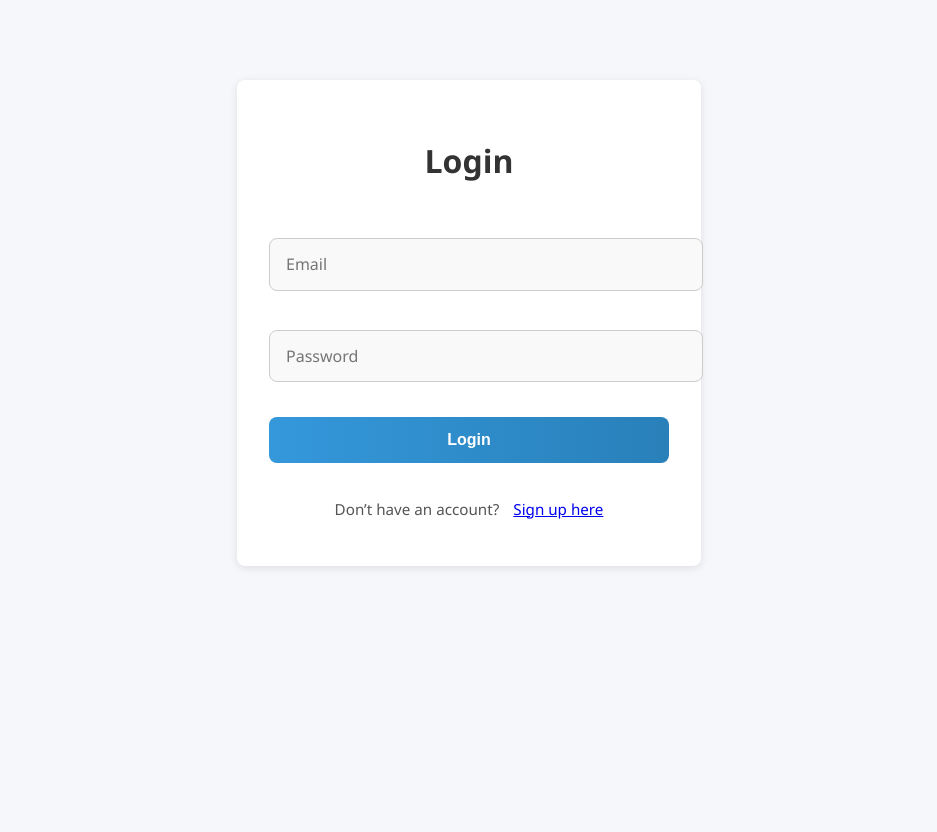
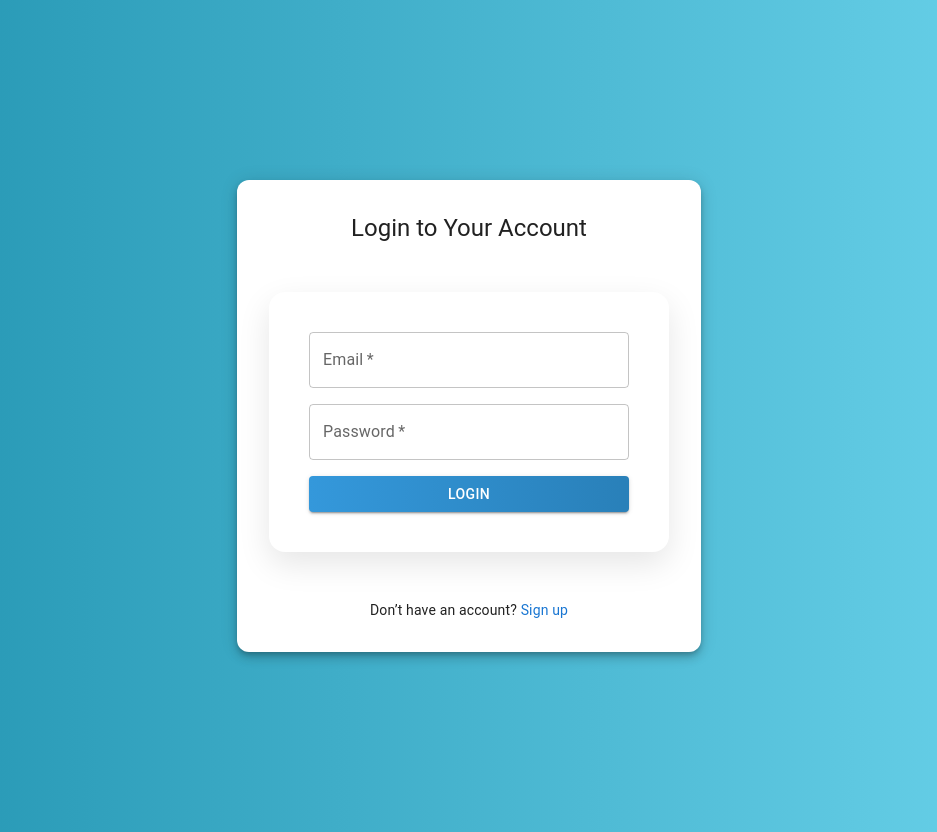
Before and after one commit to arunkashyap230/PersonalFinanceTracker, a React (Create React App) app in the folder frontend/: page /login in a window 1280 px wide. Shown: the whole page, without its empty margins (171-1108 px from the left). Before the commit the page ends 800 px from the top, so only its background shows below. Built offline with nearby package versions, Linux system fonts and the light colour scheme.

Commit message:
Login UI Changes

```diff
--- a/frontend/src/pages/LoginPage.jsx
+++ b/frontend/src/pages/LoginPage.jsx
@@ -1,65 +1,113 @@
 import React, { useState } from "react";
 import axios from "axios";
 import { useNavigate, Link } from "react-router-dom";
-import "./LoginPage.css";
+import {
+  TextField,
+  Button,
+  Typography,
+  Paper,
+  Box,
+  Stack,
+} from "@mui/material";
+import { motion } from "framer-motion";
 
 function LoginPage() {
   const [email, setEmail] = useState("");
   const [password, setPassword] = useState("");
-  const [loading, setLoading] = useState(false);
   const navigate = useNavigate();
+  const [error, setError] = useState("");
 
   const handleSubmit = async (e) => {
     e.preventDefault();
-    setLoading(true);
     try {
-      const res = await axios.post(
-        `${process.env.REACT_APP_BACKEND_URL}/api/auth/login`,
-        { email, password }
-      );
+      const res = await axios.post("http://localhost:5000/api/auth/login", {
+        email,
+        password,
+      });
       localStorage.setItem("token", res.data.token);
       navigate("/dashboard");
     } catch (err) {
-      alert(err?.response?.data?.message || "Login failed");
-    } finally {
-      setLoading(false);
+      setError("Invalid credentials. Please try again.");
     }
   };
 
   return (
-    <form onSubmit={handleSubmit} className="auth-container">
-      <h2>Login</h2>
+    <Box
+      component={motion.div}
+      initial={{ opacity: 0, scale: 0.9 }}
+      animate={{ opacity: 1, scale: 1 }}
+      transition={{ duration: 0.5 }}
+      sx={{
+        height: "100vh",
+        background: "linear-gradient(to right, #2193b0, #6dd5ed)",
+        display: "flex",
+        justifyContent: "center",
+        alignItems: "center",
+        p: 2,
+      }}
+    >
+      <Paper
+        elevation={6}
+        sx={{
+          p: 4,
+          maxWidth: 400,
+          width: "100%",
+          borderRadius: 3,
+          backgroundColor: "white",
+        }}
+        component={motion.div}
+        initial={{ y: 50, opacity: 0 }}
+        animate={{ y: 0, opacity: 1 }}
+        transition={{ delay: 0.3, duration: 0.5 }}
+      >
+        <Typography variant="h5" mb={2} align="center">
+          Login to Your Account
+        </Typography>
 
-      <input
+        <form onSubmit={handleSubmit}>
+          <Stack spacing={2}>
+            <TextField
+              label="Email"
+              variant="outlined"
+              fullWidth
               type="email"
               value={email}
               onChange={(e) => setEmail(e.target.value)}
-        placeholder="Email"
+              required
+            />
+            <TextField
+              label="Password"
+              variant="outlined"
+              fullWidth
+              type="password"
+              value={password}
+              onChange={(e) => setPassword(e.target.value)}
               required
             />
 
-      <input
-        type="password"
-        value={password}
-        onChange={(e) => setPassword(e.target.value)}
-        placeholder="Password"
-        required
-      />
+            {error && (
+              <Typography variant="body2" color="error">
+                {error}
+              </Typography>
+            )}
 
-      <button type="submit" disabled={loading}>
-        {loading ? "Logging in..." : "Login"}
-      </button>
+            <Button variant="contained" color="primary" type="submit" fullWidth>
+              Login
+            </Button>
+          </Stack>
+        </form>
 
-      <p style={{ marginTop: "1rem" }}>
+        <Typography variant="body2" align="center" mt={3}>
           Don’t have an account?{" "}
           <Link
             to="/signup"
-          style={{ marginLeft: "10px", textDecoration: "underline" }}
+            style={{ textDecoration: "none", color: "#1976d2" }}
           >
-          Sign up here
+            Sign up
           </Link>
-      </p>
-    </form>
+        </Typography>
+      </Paper>
+    </Box>
   );
 }
 
```
Lines whose indentation alone changed are shown as unchanged.
